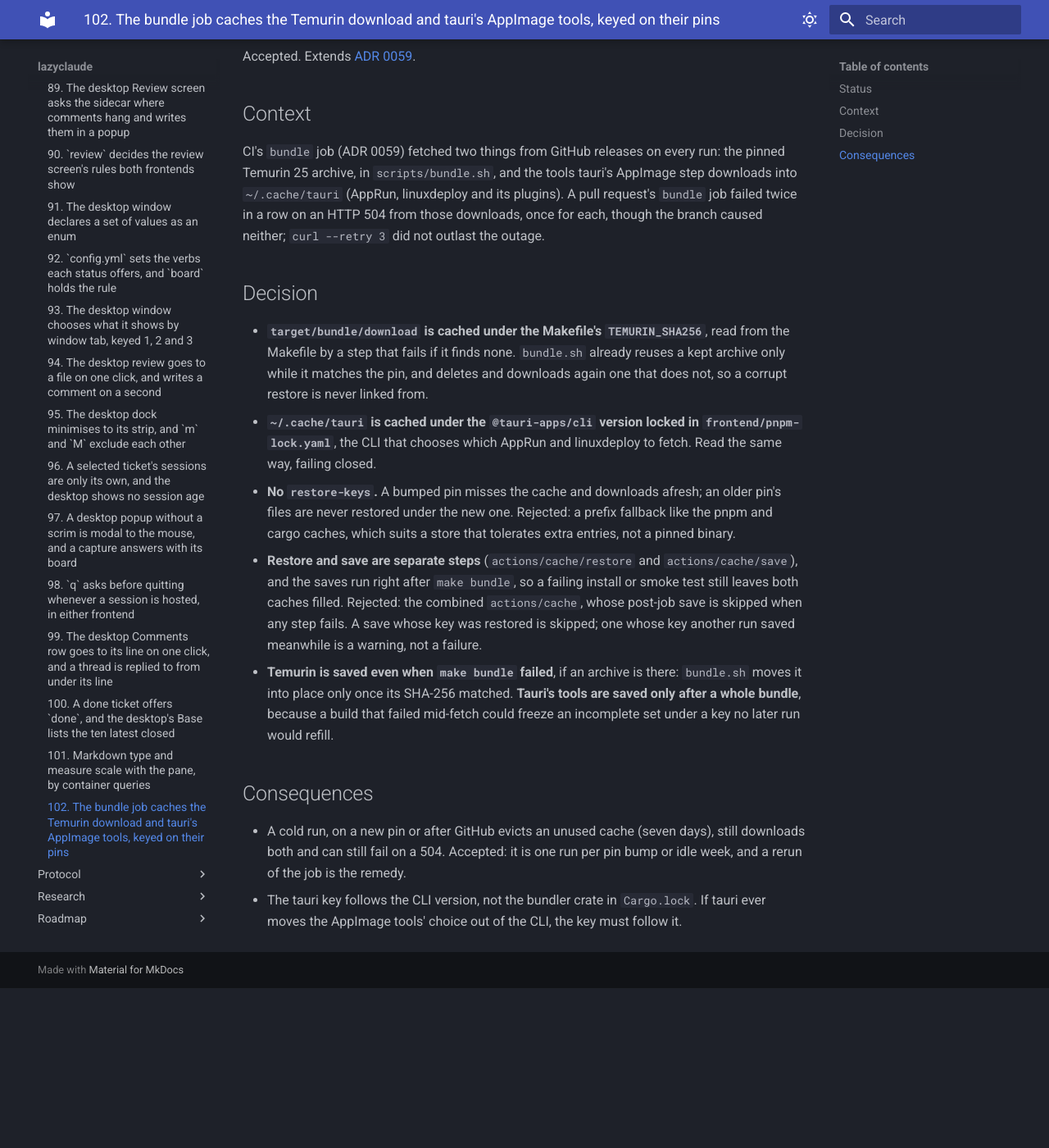
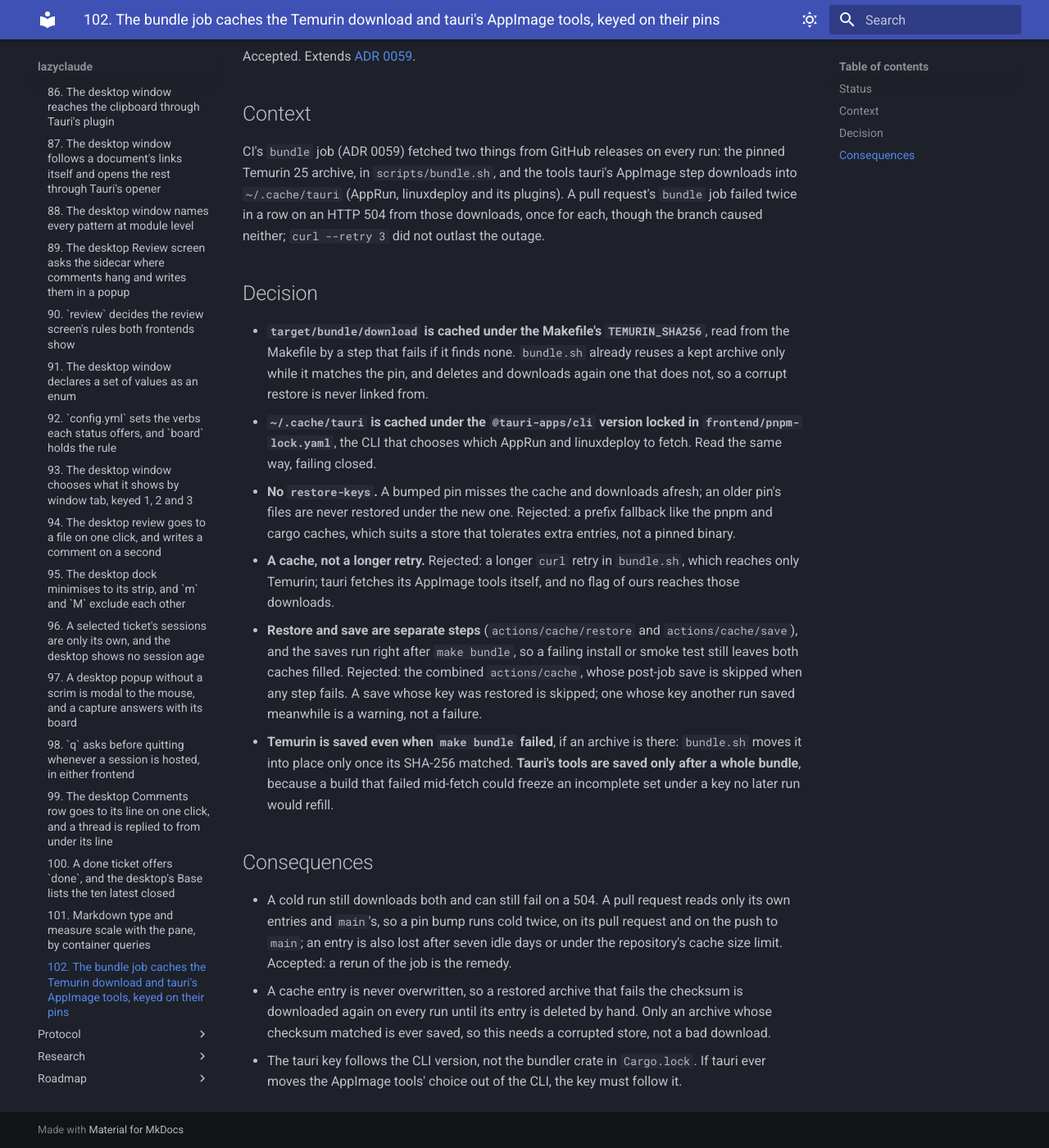
Before and after one commit to maxenceng/lazyclaude, an MkDocs documentation site: the page built from docs/adr/0102-the-bundle-job-caches-the-temurin-download-and-tauris-appimage-tools-keyed-on-their-pins.md, in a window 1280 px wide and 1400 px high, scrolled down 282 px. Shown: the whole window at 82% size. Built offline with MkDocs 1.6.1 and Material for MkDocs 9.7.7, drawn with Linux system fonts in a browser that asks for light colours; before the commit the page ends 1487 px from its top, so only the background shows below that.

Commit message:
The bundle cache ADR states when a run is still cold and why a longer retry was not enough
Co-Authored-By: Claude Opus 5.5 <noreply@anthropic.com>

```diff
--- a/docs/adr/0102-the-bundle-job-caches-the-temurin-download-and-tauris-appimage-tools-keyed-on-their-pins.md
+++ b/docs/adr/0102-the-bundle-job-caches-the-temurin-download-and-tauris-appimage-tools-keyed-on-their-pins.md
@@ -23,6 +23,8 @@ the branch caused neither; `curl --retry 3` did not outlast the outage.
 - **No `restore-keys`.** A bumped pin misses the cache and downloads afresh; an older pin's files are never restored
   under the new one. Rejected: a prefix fallback like the pnpm and cargo caches, which suits a store that tolerates
   extra entries, not a pinned binary.
+- **A cache, not a longer retry.** Rejected: a longer `curl` retry in `bundle.sh`, which reaches only Temurin; tauri
+  fetches its AppImage tools itself, and no flag of ours reaches those downloads.
 - **Restore and save are separate steps** (`actions/cache/restore` and `actions/cache/save`), and the saves run right
   after `make bundle`, so a failing install or smoke test still leaves both caches filled. Rejected: the combined
   `actions/cache`, whose post-job save is skipped when any step fails. A save whose key was restored is skipped; one
@@ -33,7 +35,11 @@ the branch caused neither; `curl --retry 3` did not outlast the outage.
 
 ## Consequences
 
-- A cold run, on a new pin or after GitHub evicts an unused cache (seven days), still downloads both and can still fail
-  on a 504. Accepted: it is one run per pin bump or idle week, and a rerun of the job is the remedy.
+- A cold run still downloads both and can still fail on a 504. A pull request reads only its own entries and
+  `main`'s, so a pin bump runs cold twice, on its pull request and on the push to `main`; an entry is also lost after
+  seven idle days or under the repository's cache size limit. Accepted: a rerun of the job is the remedy.
+- A cache entry is never overwritten, so a restored archive that fails the checksum is downloaded again on every run
+  until its entry is deleted by hand. Only an archive whose checksum matched is ever saved, so this needs a corrupted
+  store, not a bad download.
 - The tauri key follows the CLI version, not the bundler crate in `Cargo.lock`. If tauri ever moves the AppImage tools'
   choice out of the CLI, the key must follow it.
```
